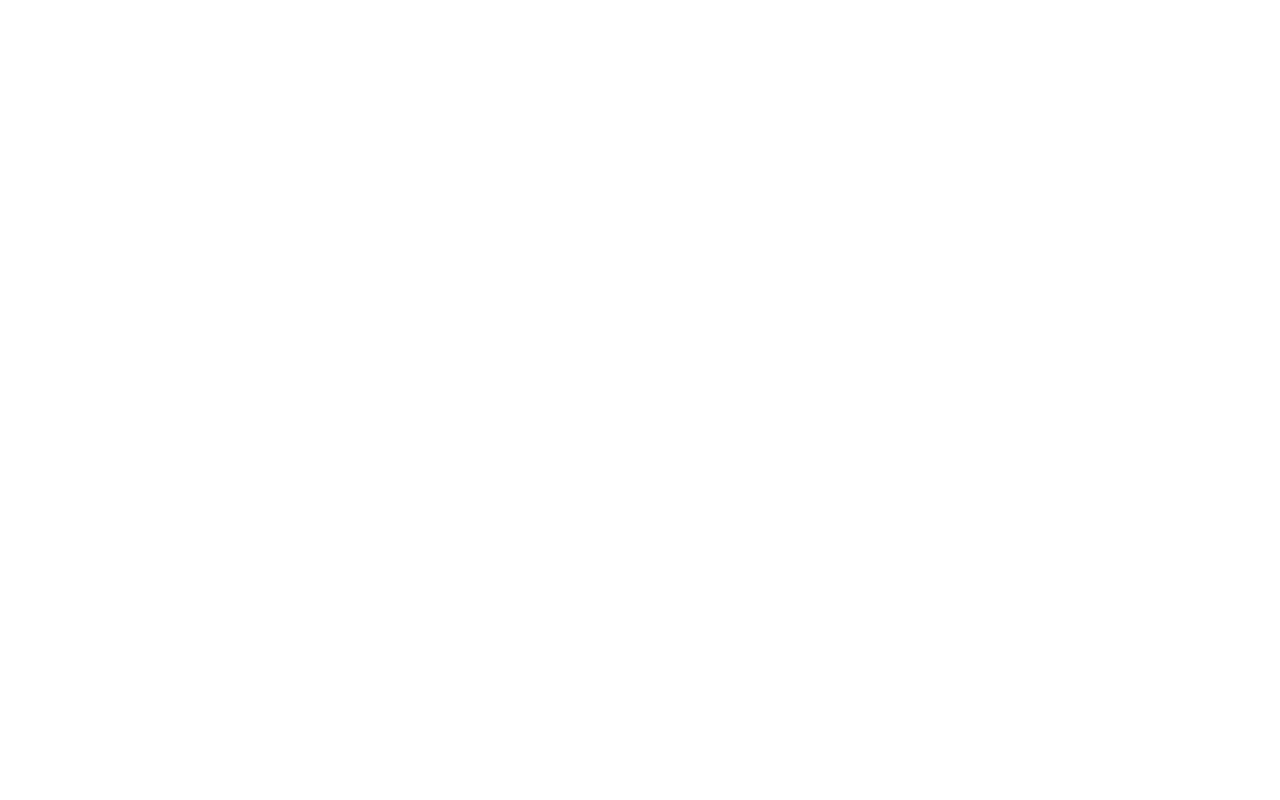
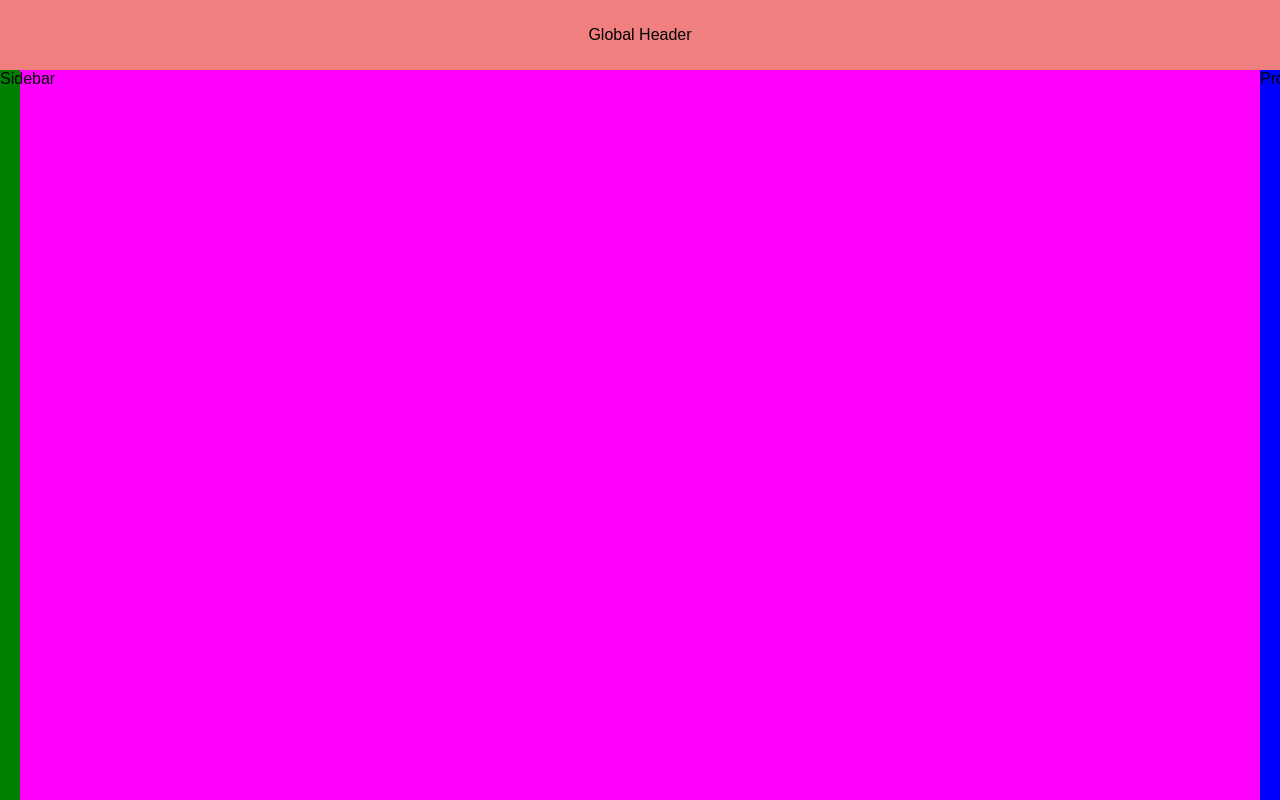
Before and after one commit to halletj/webview, a plain HTML site: page index.html in a window 1280 px wide. Drawn offline with Linux system fonts and the light colour scheme.

Commit message:
Add files via upload

```diff
--- a/index.html
+++ b/index.html
@@ -7,19 +7,79 @@
     <style>
         body {
             margin: 0;
-            padding: 0;
-            overflow: hidden;
+            font-family: Arial, sans-serif;
+            background-color: magenta;
         }
-        gfx {
-            display: block;
-            border: 0px;
+
+        .header, .sidebar, .rightbar {
+            position: fixed;
+            z-index: 1;
+        }
+
+        canvas {
+            position: fixed;
+            z-index: 0;
+            top: 0;
+            left: 0;
+        }
+
+
+        .header {
+            background-color: pink;
+            top: 0;
+            left: 0;
             width: 100%;
-            height: 100%;
+            height: 70px;
+            text-align: center;
+            line-height: 70px; /* Vertically centers text */
+            color: black;
+            transition: background-color 0.3s;
         }
+
+        .header:hover {
+            background-color: lightcoral;
+        }
+
+        .sidebar {
+            background-color: green;
+            top: 70px;
+            width: 20px;
+            height: calc(100vh - 70px); /* Full height minus header */
+            float: left;
+            transition: background-color 0.3s;
+            transition: width 0.3s;
+        }
+
+        .sidebar:hover {
+            background-color: lightgreen;
+            width: 200px;
+        }
+
+        .rightbar {
+            background-color: blue;
+            top: 70px;
+            left: calc(100vw - 20px);
+            width: 200px;
+            height: calc(100vh - 70px); /* Full height minus header */
+            float: right;
+            transition: background-color 0.3s;
+            transition: left 0.3s;
+        }
+
+        .rightbar:hover {
+            background-color: lightblue;
+            left: calc(100vw - 200px);
+        }
+
+
     </style>
 </head>
 <body>
+    <div class="header">Global Header</div>
+    <div class="sidebar" id="sidebar">Sidebar</div>
+    <div class="rightbar" id="rightbar">Properties</div>
     <canvas id="gfx"></canvas>
+
     <script>
         window.onload = () => {
             const gfx = document.getElementById('gfx');
@@ -73,7 +133,7 @@
                     };
                     ws.send(JSON.stringify(msg));
                 };
-                setInterval(animate, 1000/30);
+                setInterval(animate, 1000 / 30);
 
             };
 
```
